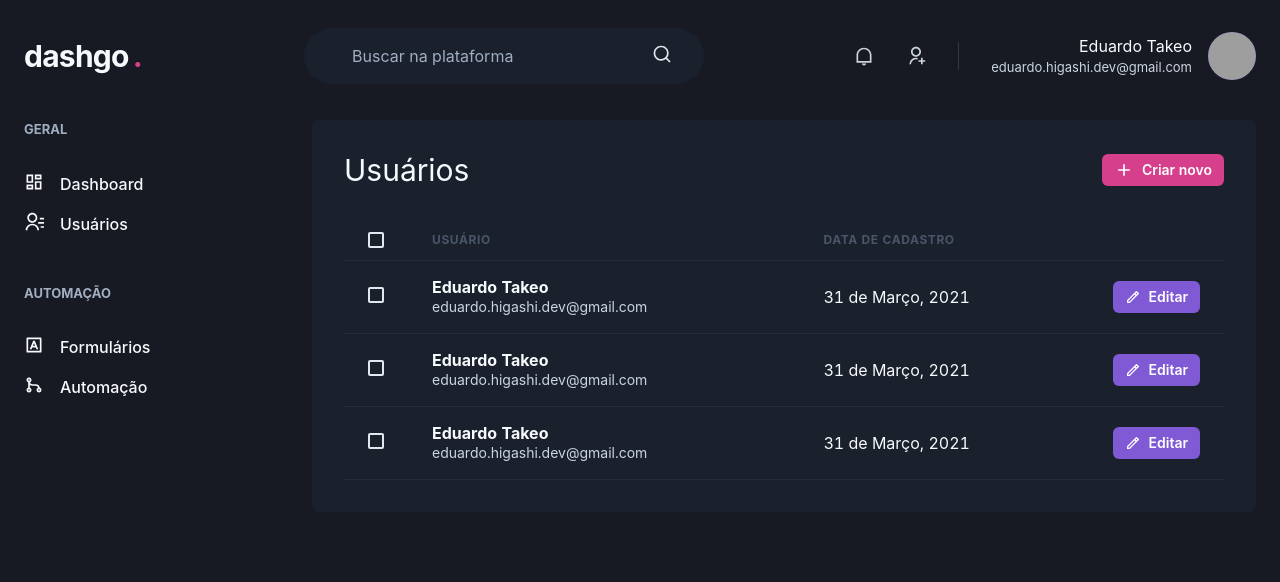
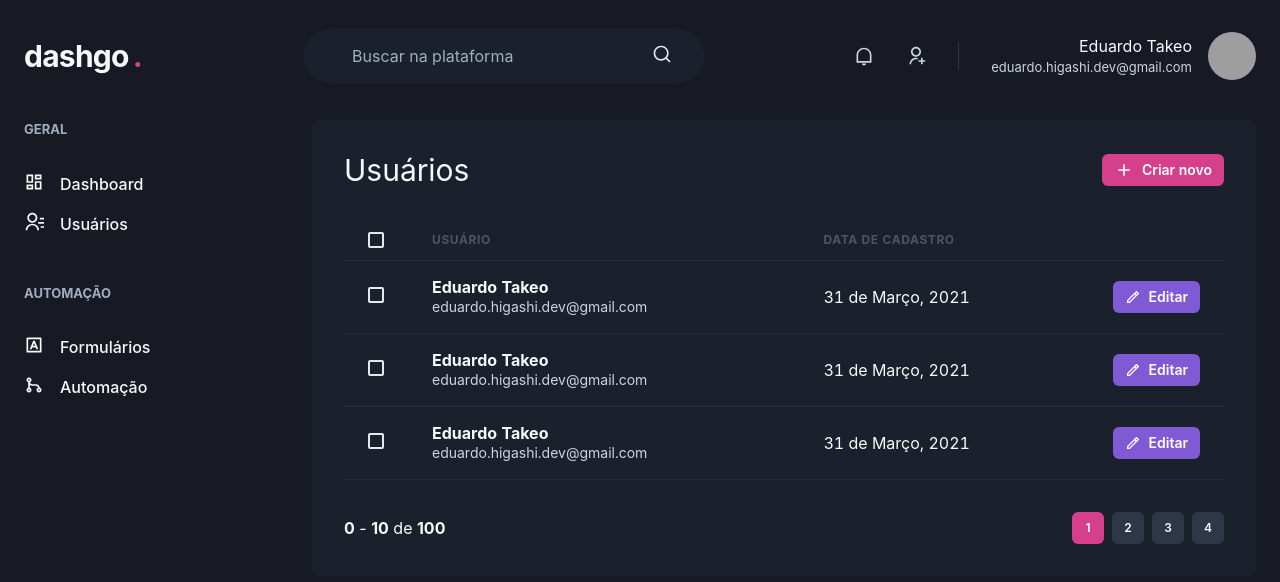
Before and after one commit to eduardo-takeo/dashgo, a Next.js app: page /users in a window 1280 px wide. Shown: the top 582 px of the page. Built offline with nearby package versions, Linux system fonts and the light colour scheme; grey boxes are pictures that could not be loaded.

Commit message:
Create Pagination component

```diff
--- /dev/null
+++ b/src/components/Pagination.tsx
@@ -0,0 +1,56 @@
+import { Box, Button, Stack } from "@chakra-ui/react";
+
+export function Pagination() {
+  return (
+    <Stack
+      direction="row"
+      mt="8"
+      justify="space-between"
+      align="center"
+      spacing="6"
+    >
+      <Box>
+        <strong>0</strong> - <strong>10</strong> de <strong>100</strong>
+      </Box>
+      <Stack direction="row" spacing="2">
+        <Button
+          size="sm"
+          fontSize="xs"
+          width="4"
+          colorScheme="pink"
+          disabled
+          _disabled={{ bg: "pink.500", cursor: "default" }}
+        >
+          1
+        </Button>
+        <Button
+          size="sm"
+          fontSize="xs"
+          width="4"
+          bg="gray.700"
+          _hover={{ bg: "gray.500" }}
+        >
+          2
+        </Button>
+        <Button
+          size="sm"
+          fontSize="xs"
+          width="4"
+          bg="gray.700"
+          _hover={{ bg: "gray.500" }}
+        >
+          3
+        </Button>
+        <Button
+          size="sm"
+          fontSize="xs"
+          width="4"
+          bg="gray.700"
+          _hover={{ bg: "gray.500" }}
+        >
+          4
+        </Button>
+      </Stack>
+    </Stack>
+  );
+}
--- a/src/pages/users/index.tsx
+++ b/src/pages/users/index.tsx
@@ -6,6 +6,7 @@
 import React from "react";
 import { RiAddLine, RiPencilLine } from "react-icons/ri";
 import Header from "../../components/Header";
+import { Pagination } from "../../components/Pagination";
 import { Sidebar } from "../../components/Sidebar";
 
 export default function UserList() {
@@ -122,6 +123,8 @@
               </Tr>
             </Tbody>
           </Table>
+
+          <Pagination />
         </Box>
       </Flex>
     </Box>
```
